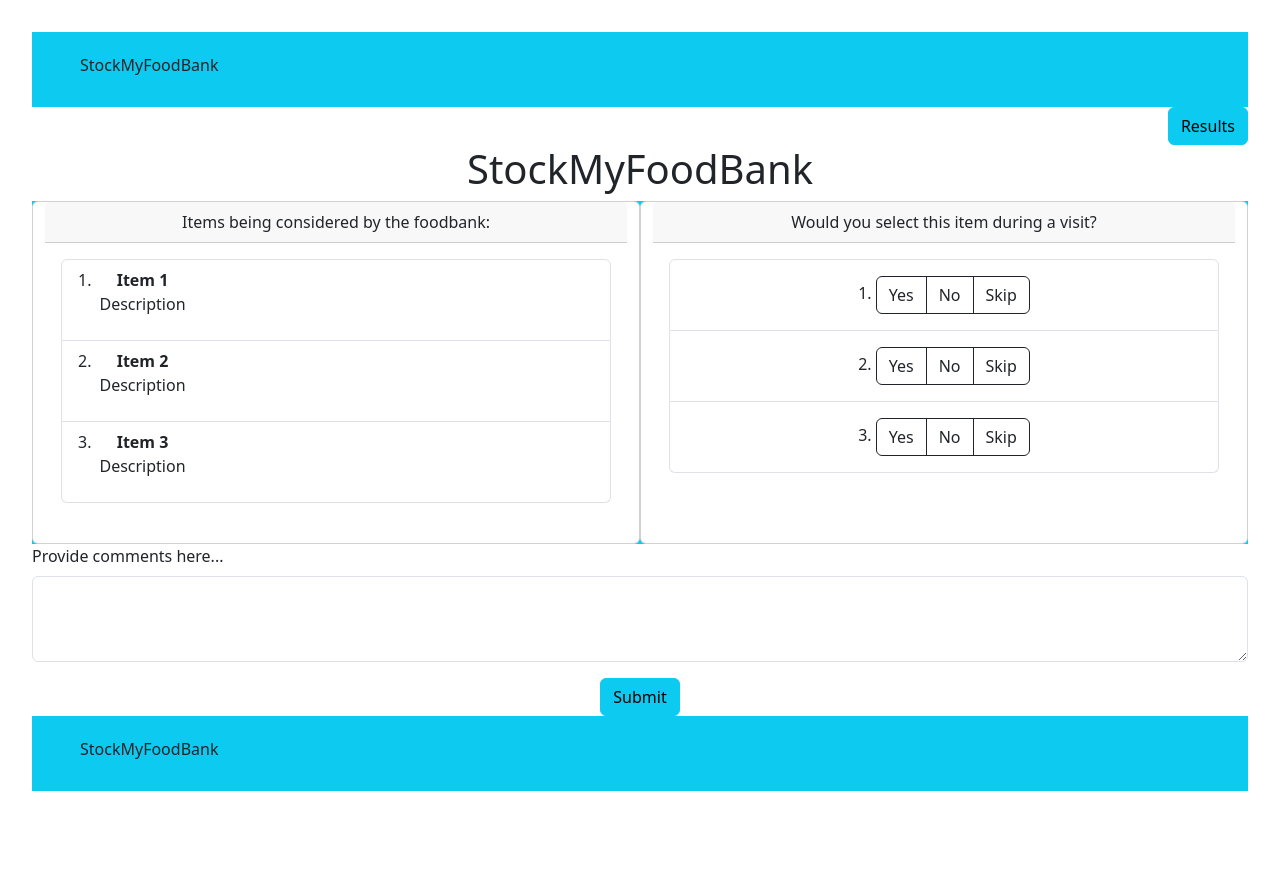
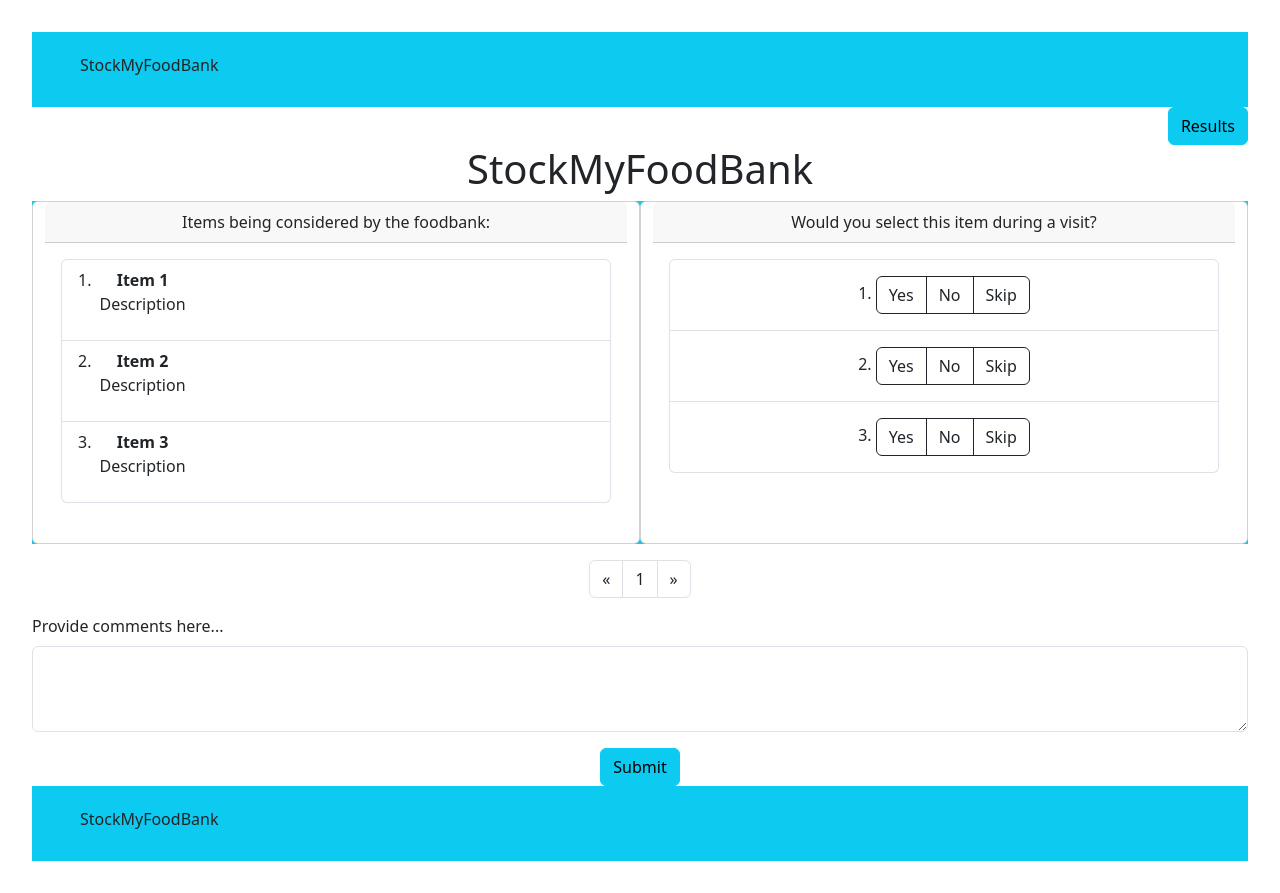
Before and after one commit to stock-my-food-bank/foodBank, a React (Vite) app in the folder Client/: page / in a window 1280 px wide. Before the commit the page ends 823 px from the top, so only its background shows below. Built offline with nearby package versions, Linux system fonts and the light colour scheme; no server answers.

Commit message:
Pagination added

```diff
--- /dev/null
+++ b/Client/src/Components/Pagination.jsx
@@ -0,0 +1,28 @@
+//Nyambura-Pagination
+function Pagination () {
+    return (
+
+        <>
+            <nav aria-label="Page navigation example ">
+                <ul className="pagination justify-content-center m-3 "> {/*center, margin of 3 */}
+
+                    <li className="page-item"> {/*Icon for left */}
+                        <a className="page-link text-dark" href="#" aria-label="Previous">
+                            <span aria-hidden="true">&laquo;</span>
+                        </a>
+                    </li>
+                    {/*More list items can be added here for more pages */}
+                    <li className="page-item"><a class="page-link text-dark" href="#">1</a></li> {/*color of text */}
+
+                    <li class="page-item">
+                        <a class="page-link text-dark" href="#" aria-label="Next"> {/*Icon for right*/}
+                            <span aria-hidden="true">&raquo;</span>
+                        </a>
+                    </li>
+                </ul>
+            </nav>
+        </>
+    );
+
+}
+export default Pagination;
--- a/Client/src/Components/SPComponents/SurveyPage.jsx
+++ b/Client/src/Components/SPComponents/SurveyPage.jsx
@@ -6,6 +6,8 @@
 import Comments from './Comments';
 //Nyambura --Imported Logo component
 import Logo from '../Logo';
+//Imported Pagination
+import Pagination from '../Pagination';
 
 function SurveyPage() {
   return (
@@ -31,6 +33,11 @@
         <div className="Container-md bg-info">
             <FoodItems/>
         </div>
+        {/* Pagination  */}
+        <div>
+            <Pagination />
+
+        </div>
 
         {/* Comments section added for view 1 survey page  */}
         <div>
```
